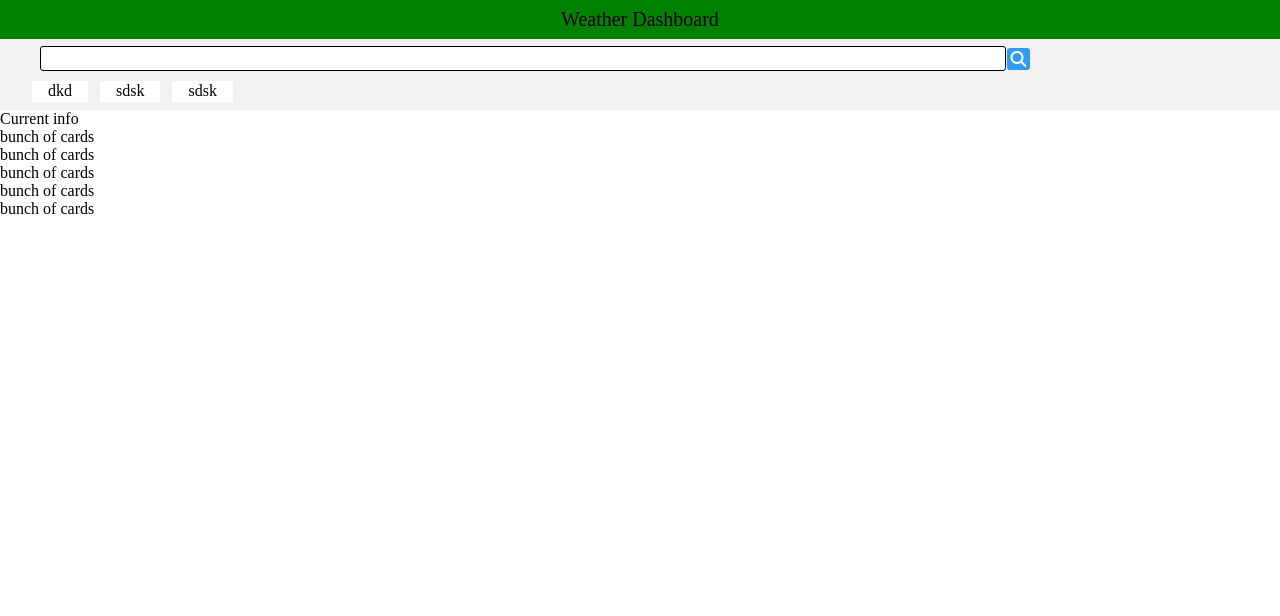
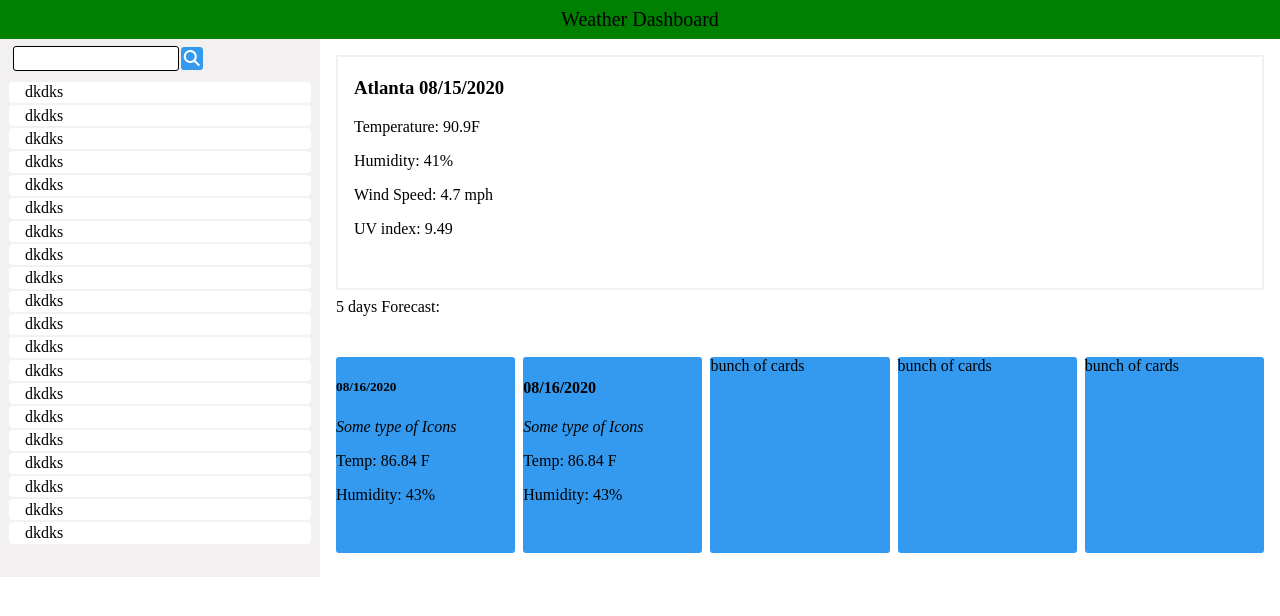
Before and after one commit to leoNLe/Weather, a plain HTML site: page index.html in a window 1280 px wide. Drawn offline with Linux system fonts and the light colour scheme.

Commit message:
html/css skeleton with completed css

```diff
--- a/index.css
+++ b/index.css
@@ -1,34 +1,38 @@
 body {
     margin: 0;
     padding: 0;
-    width: 100%;
     height: 100%;
-
 }
 
 .header {
-    width:100%;
+    width:100vw;
     background-color: green;
     text-align: center ;
     font-size: 20px;
     padding: .5rem 0;
  }
 
-.grid-container{
+ .grid-container{
     display: grid;
     grid-template-columns: auto ;
+
 }
+
 .nav {
     align-items: center;
     background-color: #F2F0F1;
-    min-width: 300px;
+    padding-bottom: .5em;
+    width: 100vw;
+    height: 100%;
 }
+
 .cityQuery {
     width: 75%;
     line-height: 1.6em;
     margin: .5em .1em .5em 3em;
     border: solid 1px;
     border-radius: 3px;
+    vertical-align: middle;
 }
 .fa-search {
     vertical-align:  middle;
@@ -36,8 +40,6 @@ body {
     color: white;
     background-color: #339AF0;
     border-radius: 15%;
-
-    box-sizing: border-box;
 }
 
 .fa-search:hover{
@@ -46,11 +48,11 @@ body {
 }
 .prevCity {
     overflow: scroll;
+    padding-bottom: .5em;
 }
 .prevCity ul {
-    margin: auto;
+    margin: 0;
     padding: .2em 0 .5em 2em;
-    overflow-x: scroll;
     white-space: nowrap;
 }
 
@@ -61,22 +63,64 @@ body {
     padding: .1em 1em;
 }
 
+.weather-container {
+    display: grid;
+    grid-template-columns: auto;
+    margin: 1em 1em;
+    grid-gap: .5em;
+    width: 375px;
+}
+
+.current {
+    padding: .1em 1em;
+    border: solid 2px #F2F0F1;
+}
+
+.future-div {
+    display: grid;
+    grid-template-columns: repeat(5, 25%);
+    grid-gap: .5em;
+    overflow-x: scroll;
+}
+.future {
+    background-color: #339AF0;
+    border-radius: 3px;
+}
 
 
 
+@media (min-width: 750px) {
+    .grid-container {
+        grid-template-columns: 1fr 3fr;
+    }
+    .nav {
+        grid-column: 1/1;
+        width: auto;
+    }
+    .cityQuery {
+        width: 50%;
+        margin-left: 1em;
+    }
+    .prevCity {
+        padding-left: .5em;
 
-
-
-
-/* .weather-container{
-    display: grid;
-    grid-template-columns: repeat(5, 1fr);
+    }
+    .prevCity ul {
+        padding-left: 0;
+    }
+    .prevCity ul li {
+        display: block;
+        border: solid 1px rgba(242, 240, 241, 0.904);
+        border-radius: 5px;
+        margin-left: 0;
+    }
+    .weather-container{
+        grid-column-start: 2;
+        grid-column-end: -1;
+        width: auto;
+    }
+    .future-div {
+        width: auto;
+        grid-template-columns: repeat(5, 1fr);
+    }
 }
-
-.current {
-    grid-column-start: 1;
-    grid-column-end: 6;
-}
-.future {
-    grid-column: 1;
-} */
--- a/index.html
+++ b/index.html
@@ -15,28 +15,60 @@
             <input type="text" class="cityQuery"><span class="fas fa-search "></span></input>
             <div class="prevCity">
                 <ul>
-                    <li>
-                        dkd
-                    </li>
-                    <li>
-                        sdsk
-                    </li>
-                    <li>
-                        sdsk
-                    </li>
+                    <li> dkdks </li>
+                    <li> dkdks </li>
+                    <li> dkdks </li>
+                    <li> dkdks </li>
+                    <li> dkdks </li>
+                    <li> dkdks </li>
+                    <li> dkdks </li>
+                    <li> dkdks </li>
+                    <li> dkdks </li>
+                    <li> dkdks </li>
+                    <li> dkdks </li>
+                    <li> dkdks </li>
+                    <li> dkdks </li>
+                    <li> dkdks </li>
+                    <li> dkdks </li>
+                    <li> dkdks </li>
+                    <li> dkdks </li>
+                    <li> dkdks </li>
+                    <li> dkdks </li>
+                    <li> dkdks </li>
 
                 </ul>
             </div>
         </div>
         <content class="weather-container">
             <div class="current">
-                Current info
+                <h3 class=""> Atlanta <span>08/15/2020</span></h3>
+                <p>Temperature: 90.9F</p>
+                <p>Humidity: 41%</p>
+                <p>Wind Speed: 4.7 mph </p>
+                <p>UV index: <span class="advisory">9.49</span> </p>
             </div>
-            <div class="future"> bunch of cards</div>
-            <div class="future"> bunch of cards</div>
-            <div class="future"> bunch of cards</div>
-            <div class="future"> bunch of cards</div>
-            <div class="future"> bunch of cards</div>
+            <div class="notice">5 days Forecast: </div>
+            <div class="future-div">
+                <div class="future">
+                    <h5>
+                        08/16/2020
+                    </h5>
+                    <i>Some type of Icons </i>
+                    <p>Temp: 86.84 F</p>
+                    <p>Humidity: 43%</p>
+                </div>
+                <div class="future">
+                    <h4>
+                        08/16/2020
+                    </h4>
+                    <i>Some type of Icons </i>
+                    <p>Temp: 86.84 F</p>
+                    <p>Humidity: 43%</p>
+                </div>
+                <div class="future"> bunch of cards</div>
+                <div class="future"> bunch of cards</div>
+                <div class="future"> bunch of cards</div>
+            </div>
         </content>
     </div>
 </body>
```
